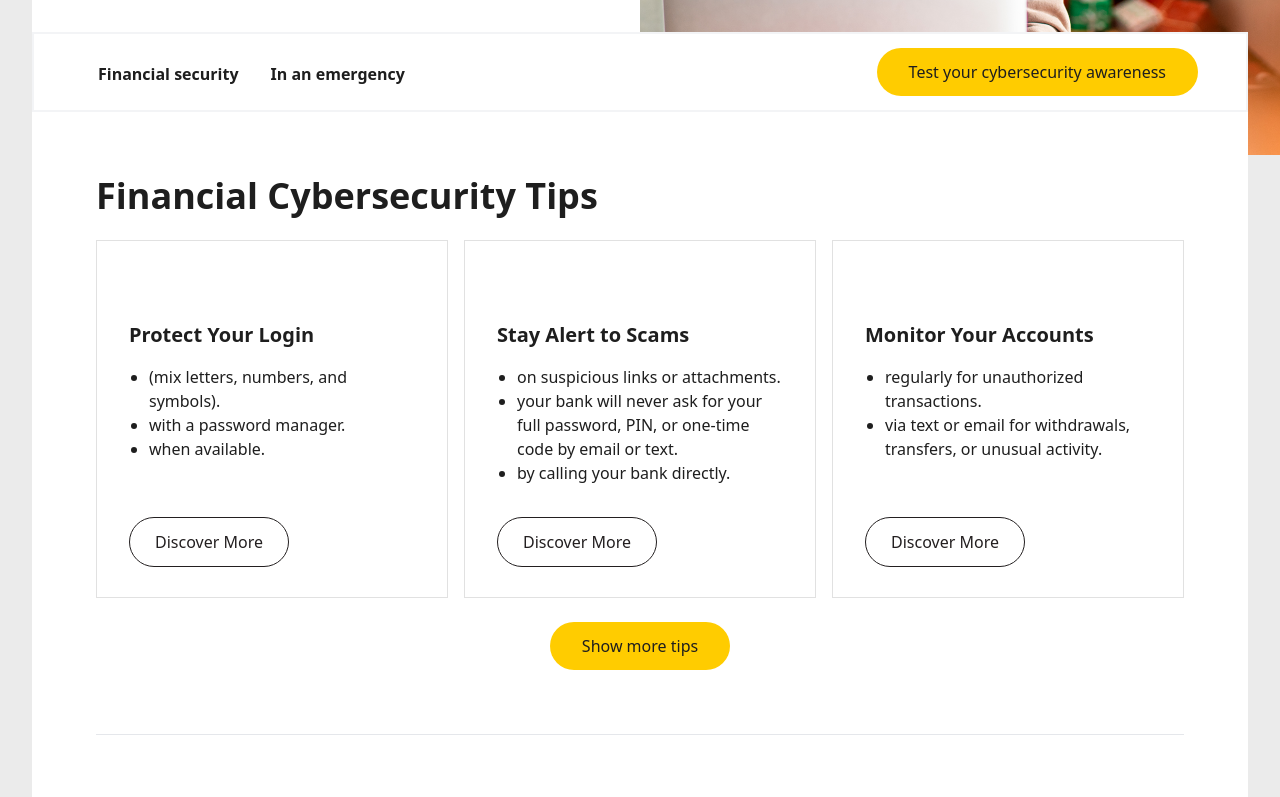
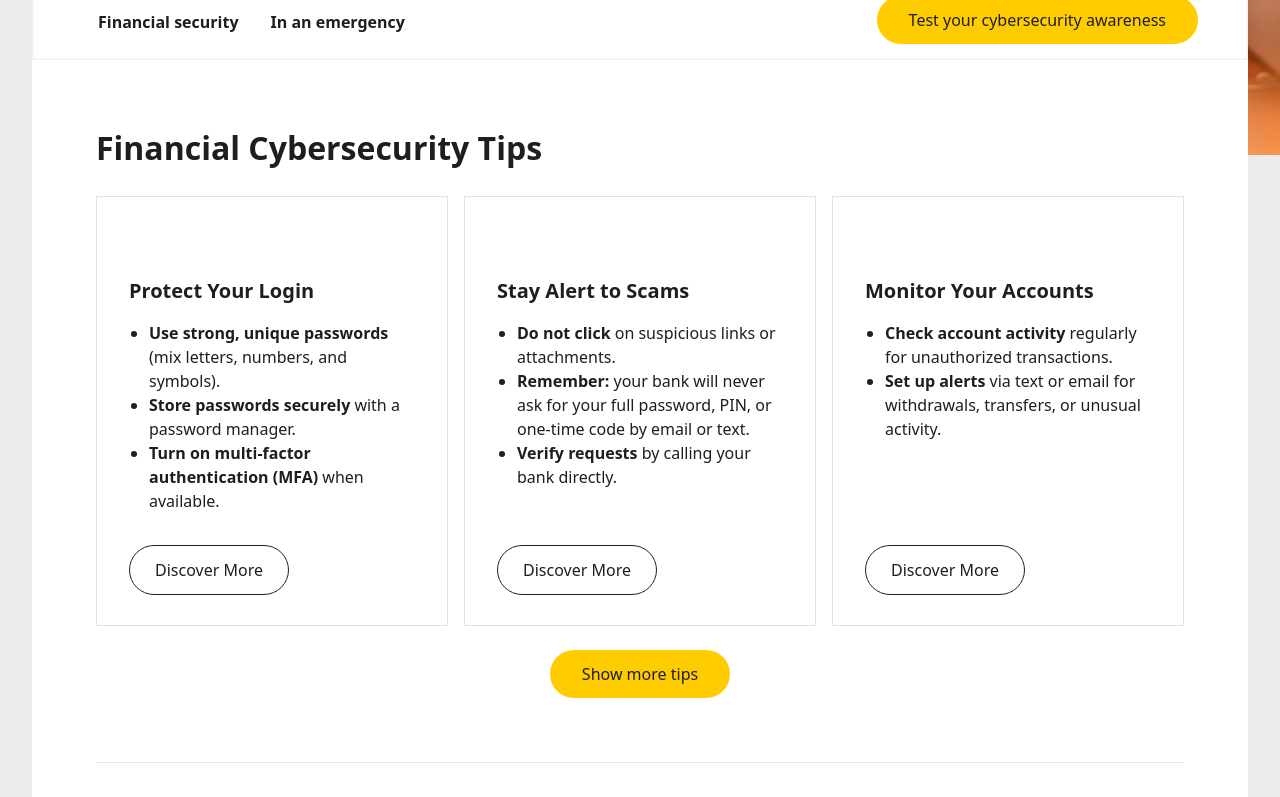
Before and after one commit to DevDuck-JS/CommBank-SE-Task-3, a React (Vite) app: page / in a window 1280 px wide. Shown: the part 440-1237 px from the top of the page. Built offline with nearby package versions, Linux system fonts and the light colour scheme.

Commit message:
feat: adjusting styling in progress

```diff
--- a/index.html
+++ b/index.html
@@ -4,7 +4,7 @@
     <meta charset="UTF-8" />
     <link rel="icon" type="image/svg+xml" href="/src/assets/CommBankLogo.png" />
     <meta name="viewport" content="width=device-width, initial-scale=1.0" />
-    <title>Cybersecurity Tips - CommBank</title>
+    <title>Forage: CommBank - Cybersecurity Tips</title>
   </head>
   <body>
     <div id="root"></div>
--- a/src/components/CardContent.jsx
+++ b/src/components/CardContent.jsx
@@ -3,19 +3,18 @@ const CardContent = ({ tip }) => {
     <>
       <div className="border-1 border-[#E1E1E1] flex flex-col">
         <div className="pt-20 px-8">
-          <div className="mb-4 text-xl font-semibold">{tip.title}</div>
+          <h3 className="mb-4 text-xl font-semibold">{tip.title}</h3>
           {/* list items */}
           <div className="ps-5 pb-8">
             <ul className="list-disc">
               {tip.tips.map((item, index) => (
                 <li key={index}>
-                  {
-                    (item.highlight && (
+                  <p>
+                    {item.highlight && (
                       <span className="font-bold"> {item.highlight}</span>
-                    ),
-                    [])
-                  }
-                  {item.description}
+                    )}
+                    {item.description}
+                  </p>
                 </li>
               ))}
             </ul>
--- a/src/components/Content.jsx
+++ b/src/components/Content.jsx
@@ -23,9 +23,7 @@ const Content = () => {
         {/* Financial security */}
         <div id="home-security" className="bg-white p-16 scroll-mt-20">
           <div>
-            <p className="text-4xl font-bold mb-6">
-              Financial Cybersecurity Tips
-            </p>
+            <h2 className=" mb-6">Financial Cybersecurity Tips</h2>
             <Card />
           </div>
         </div>
--- a/src/components/ContentNavBar.jsx
+++ b/src/components/ContentNavBar.jsx
@@ -1,6 +1,4 @@
-import { BrowserRouter as Router, Routes, Route, Link } from "react-router-dom";
-
-import UnderMaintenance from "../pages/UnderMaintenance.jsx";
+import { Link } from "react-router-dom";
 
 const ContentNavBar = () => {
   return (
@@ -12,7 +10,6 @@ const ContentNavBar = () => {
         <a href="#in-emergency" className="nav-item">
           In an emergency
         </a>
-        {/* <div className="nav-item">Tool & support</div> */}
       </div>
 
       {/* Button */}
--- a/src/components/Hero.jsx
+++ b/src/components/Hero.jsx
@@ -4,17 +4,17 @@ const Hero = ({ hero }) => {
   return (
     <div className="bg-white py-16 ">
       <div className="border-l-16 border-amber-300 px-12">
-        <p className="text-[40px] font-bold mb-6">{hero.title}</p>
+        <h1>{hero.title}</h1>
         {hero.contents.map((content) => (
-          <p className="text-sm font-light mb-4">{content.paragraph}</p>
+          <p>{content.paragraph}</p>
         ))}
-        <div className="pt-6">
-          {hero.button.text && (
-            <div className="primary-button w-fit">
+        {hero.button.text && (
+          <div className="pt-6">
+            <p className="primary-button w-fit">
               <Link to={hero.button.path}>{hero.button.text}</Link>
-            </div>
-          )}
-        </div>
+            </p>
+          </div>
+        )}
       </div>
     </div>
   );
--- a/src/index.css
+++ b/src/index.css
@@ -11,26 +11,33 @@
   --color-neutral-black: #1e1e1e;
 
   /* Custom typography */
-  --font-display: "Gill Sans", "Lucida Sans";
-  --font-size-title: 70pt;
-  --font-size-subheading: 38pt;
-  --font-size-body: 18pt;
+  --font-display: "Mono", "sans-serif";
+  --font-size-title: 40px;
+  --font-size-section-heading: 32px;
+  --font-size-subsection-heading: 20px;
+  --font-size-body: 16px;
 }
 
 @layer base {
   body {
     color: var(--color-text);
-    /* font-family: var(--font-display); */
     background-color: var(--color-neutral-lightGray);
   }
   h1 {
     font-size: var(--font-size-title);
+    font-weight: var(--font-weight-semibold);
   }
   h2 {
-    font-size: var(--font-size-subheading);
+    font-size: var(--font-size-section-heading);
+    font-weight: var(--font-weight-semibold);
+  }
+  h3 {
+    font-size: var(--font-size-subsection-heading);
+    font-weight: var(--font-weight-semibold);
   }
   p {
     font-size: var(--font-size-body);
+    font-weight: var(--font-weight-light);
   }
 }
 
@@ -51,5 +58,5 @@
 }
 
 .secondary-button {
-  @apply text-[#231f20] border-1 border-[#231f20] rounded-full w-40 px-6 hover:cursor-pointer;
+  @apply border-1 border-[#231f20] rounded-full w-40 px-6 hover:cursor-pointer;
 }
```
Also changed, not shown: src/pages/UnderMaintenance.jsx (+0 -26 lines).
